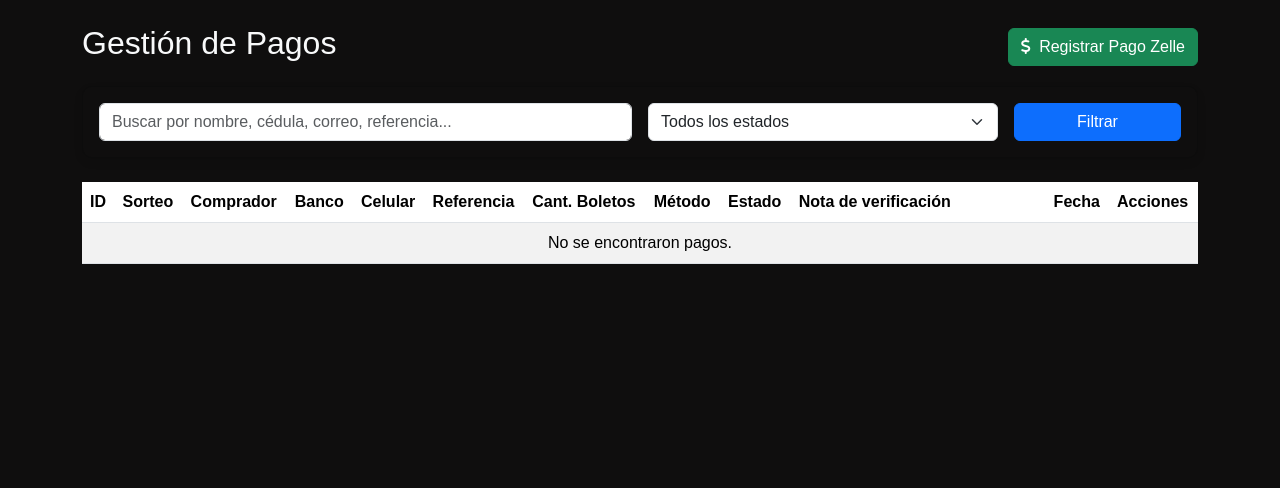
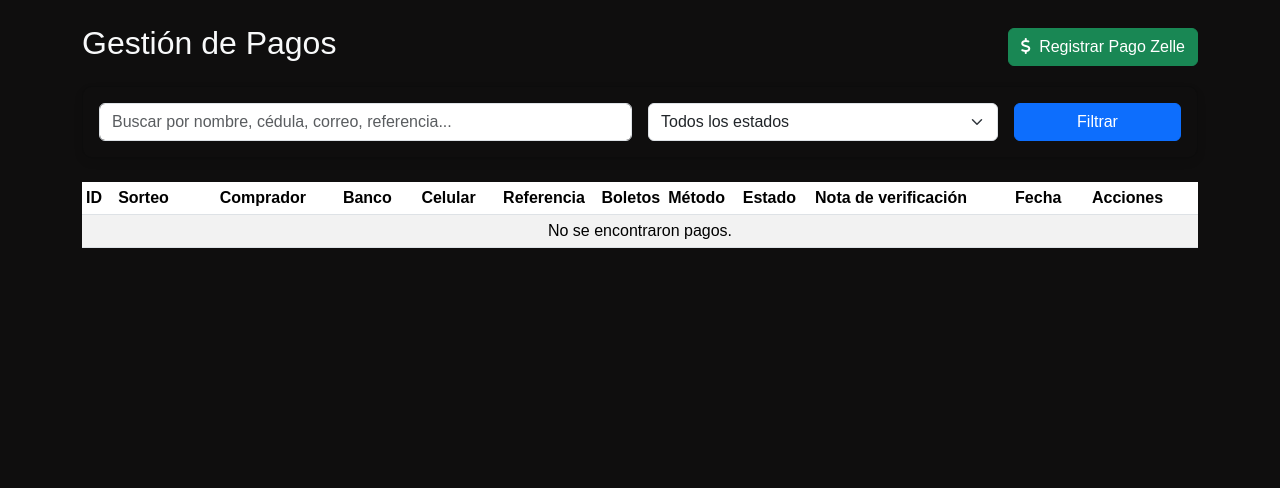
Before and after one commit to JacoBayern/ganaconSakk, a Django app: page /payment/ in a window 1280 px wide. Shown: the part 182-670 px from the top of the page. Run offline with Django 5.2, Linux system fonts and the light colour scheme; the visitor is signed in with stand-in values (Sample User, id 1); data that the repository does not hold is empty; some libraries are stand-ins or nearby versions.

Commit message:
probando tabla

```diff
--- a/templates/payment/payment_list.html
+++ b/templates/payment/payment_list.html
@@ -44,36 +44,36 @@
 
     <!-- Tabla de Pagos -->
     <div class="table-responsive">
-        <table class="table table-striped table-hover">
+        <table class="table table-striped table-hover table-sm">
             <thead>
                 <tr>
-                    <th>ID</th>
-                    <th>Sorteo</th>
-                    <th>Comprador</th>
-		    <th>Banco</th>
-		    <th>Celular</th>
-		    <th>Referencia</th>
-                    <th>Cant. Boletos</th>
-                    <th>Método</th>
-                    <th>Estado</th>
-                    <th style="min-width: 250px;">Nota de verificación</th>
-                    <th>Fecha</th>
-                    <th>Acciones</th>
+                    <th style="width: 4%;">ID</th>
+                    <th style="width: 15%;">Sorteo</th>
+                    <th style="width: 15%;">Comprador</th>
+                    <th style="width: 10%;">Banco</th>
+                    <th style="width: 10%;">Celular</th>
+                    <th style="width: 10%;">Referencia</th>
+                    <th style="width: 5%;" class="text-center">Boletos</th>
+                    <th style="width: 8%;">Método</th>
+                    <th style="width: 8%;">Estado</th>
+                    <th style="min-width: 200px;">Nota de verificación</th>
+                    <th style="width: 10%;">Fecha</th>
+                    <th style="min-width: 110px;">Acciones</th>
                 </tr>
             </thead>
             <tbody>
                 {% for payment in payments %}
                 <tr>
                     <td>{{ payment.id }}</td>
-                    <td>{{ payment.sorteo.title }}</td>
+                    <td class="text-wrap">{{ payment.sorteo.title }}</td>
                     <td>
                         {{ payment.owner_name }}
                         <div class="text-muted small">{{ payment.type_CI }}-{{ payment.owner_ci }}</div>
                     </td>
 		    <td>{{payment.get_bank_of_transfer_display}}</td>
 		    <td>{{payment.owner_phone}}</td>
-		    <td>{{payment.reference}}</td>
-		    <td>{{ payment.tickets_quantity }}</td>
+		    <td class="text-wrap" style="word-break: break-all;">{{payment.reference}}</td>
+		    <td class="text-center">{{ payment.tickets_quantity }}</td>
                     <td>{{ payment.get_method_display }}</td>
                     <td>
                         {% if payment.state == 'V' %}<span class="badge bg-success">{{ payment.get_state_display }}</span>
```
Also changed, not shown: other parts of templates/payment/payment_list.html (+5 -2 lines).
